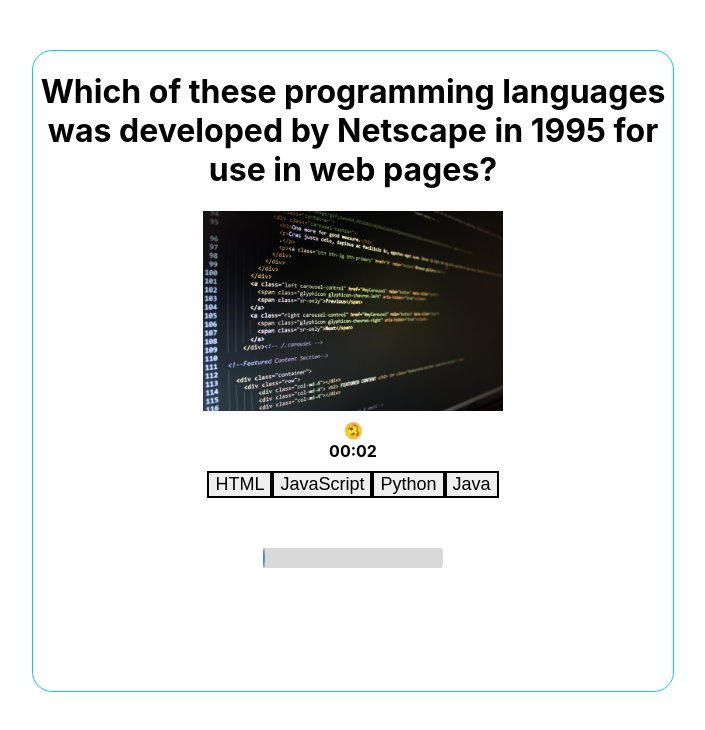
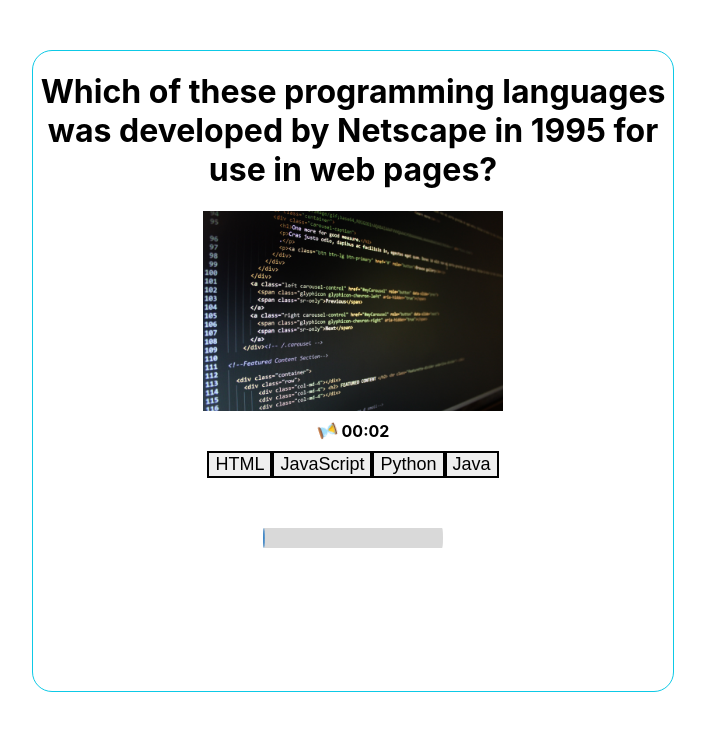
Before and after one commit to Technigo/project-redux-quiz-old, a React (Create React App) app: page / in a window 1280 px wide. Both pictures are taken after a click on the button "LETS GET STARTED!". Shown: the top 730 px of the page, without its empty margins (278-983 px from the left). Built offline with nearby package versions, Linux system fonts and the light colour scheme.

Commit message:
fixed design to timer

```diff
--- a/src/components/StartPage.js
+++ b/src/components/StartPage.js
@@ -74,6 +74,7 @@ const StartButton = styled.button`
     background-color: black;
     color: white;
     cursor: pointer;
+    transform: scale(1.2);
   }
 `
 const OuterWrapperStartPage = styled.div`
--- a/src/components/timer/Timer.js
+++ b/src/components/timer/Timer.js
@@ -27,12 +27,14 @@ export const Timer = () => {
 };
 
 const TimerStyle = styled.div`
+display: flex;
 padding: 10px;
 border: none;
 border-radius: 5px;
 font-weight: bold;
 background: transparent;
 font-size: 16px;
+gap: 5px;
 
 `
 export const Icon = styled.img`
--- a/src/components/timer/TimerAni.js
+++ b/src/components/timer/TimerAni.js
@@ -3,7 +3,7 @@ import styled, { keyframes } from 'styled-components'
 
 const InfiniteRotate = () => {
   return (
-    <Rotate>🥴</Rotate>
+    <Rotate>⌛</Rotate>
   )
 }
 
@@ -14,6 +14,7 @@ to {
 `
 const Rotate = styled.div`
 animation: ${rotate} 4s linear infinite;
+
 `
 
 export default InfiniteRotate
```
